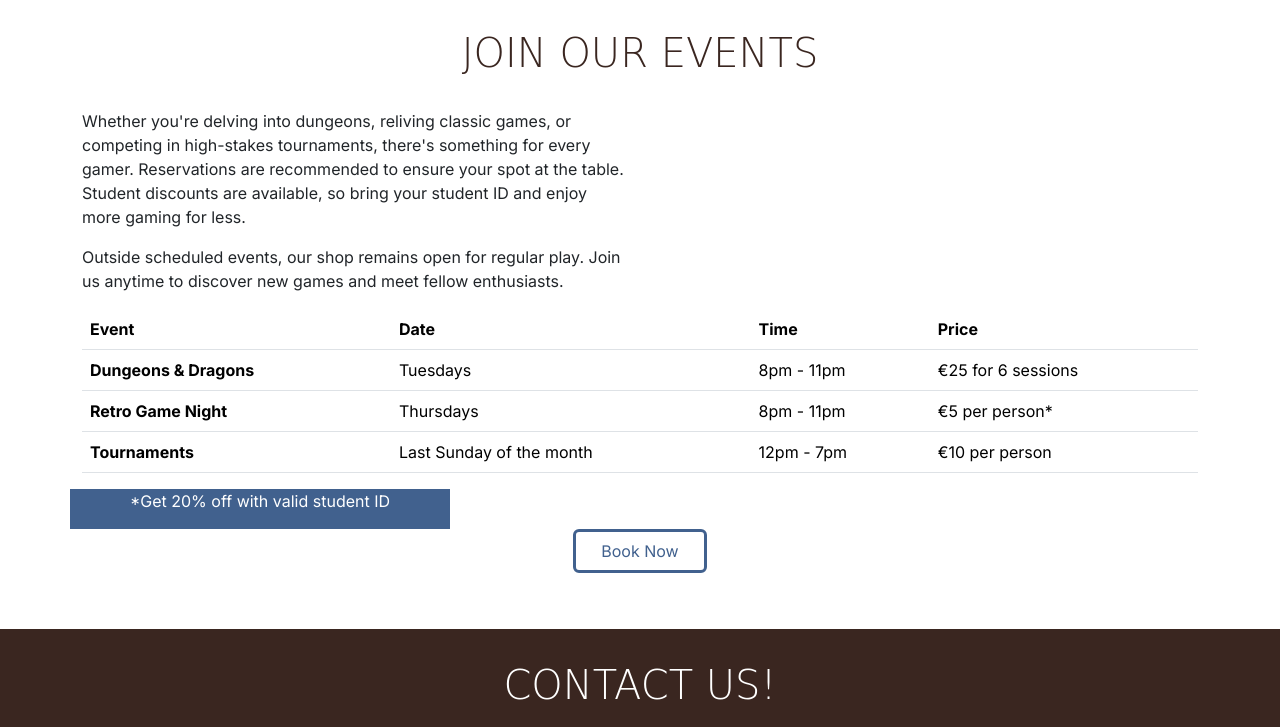
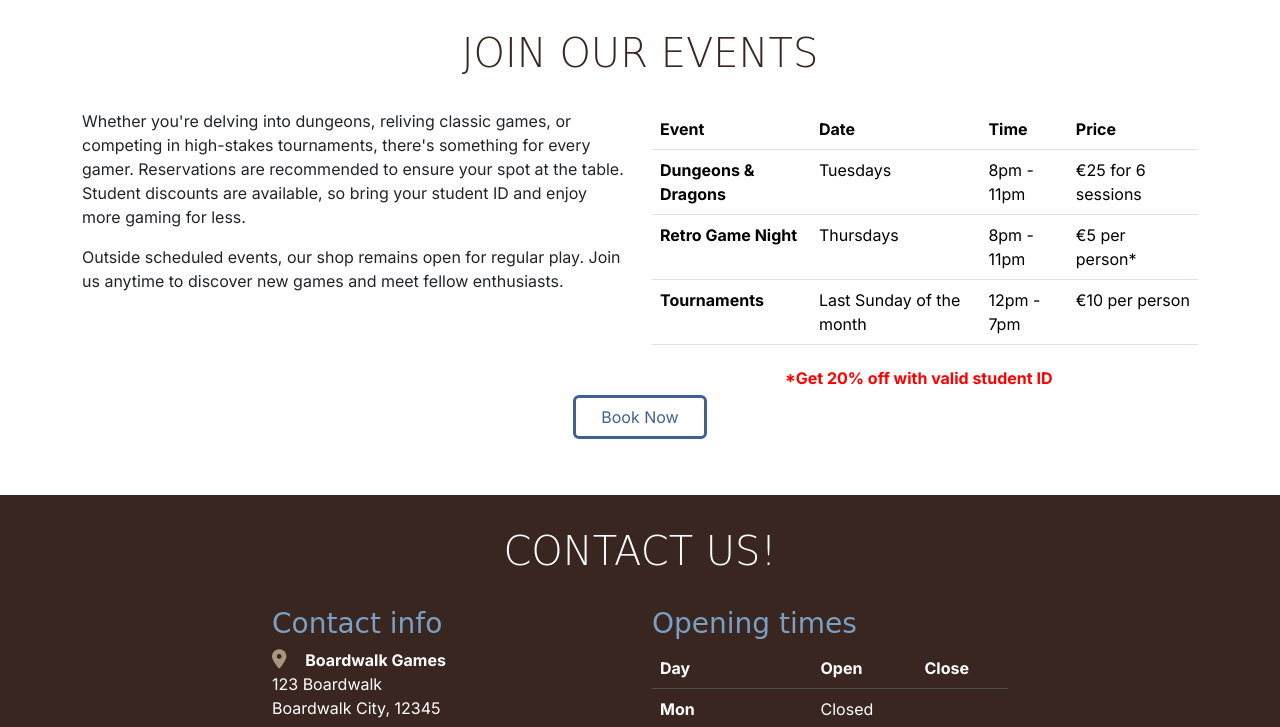
Before and after one commit to j-mlo/boardwalk-games, a plain HTML site: page index.html in a window 1280 px wide. Shown: the part 1131-1858 px from the top of the page. Drawn offline with nearby package versions, Linux system fonts and the light colour scheme; a web font is replaced by a local one.

Commit message:
Style events section

```diff
--- a/assets/css/style.css
+++ b/assets/css/style.css
@@ -95,9 +95,23 @@ h2 {
 
 /* Events section */
 
-#student-discount {
-    background-color: var(--highlight-colour);
-    color: white;
+#events .table {
+    /* events table font size small enough that
+      the table doesn't overflow on xs screens.
+      Size set back to 1rem in a media query
+      for sm screens and up */
+    font-size: 0.7rem;
+}
+
+.student-discount {
+    background-color: var(--highlight-color);
+    font-weight: bold;
+    color: red;
+    display: block;
+    max-width: 300px;
+    margin: auto;
+    padding: 5px 10px;
+    font-size: 0.8rem;
 }
 
 /* Game Library cards */
@@ -157,6 +171,17 @@ h2 {
 
 /* Media queries */
 
+/* Small screens and up */
+@media screen and (min-width: 576px) {
+    /* increase font size in events table when screen size is large enough */
+    #events .table {
+        font-size: 1rem;
+    }
+    .student-discount {
+        font-size: 1rem;
+    }
+}
+
 /* Medium devices (tablets, 768px and up) */
 @media screen and (min-width:768px) {
     /* Make all services cards the same height for consistency */
--- a/index.html
+++ b/index.html
@@ -43,7 +43,7 @@
                         <a class="nav-link" href="#services">Services</a>
                     </li>
                     <li class="nav-item">
-                        <a class="nav-link" href="#">Events</a>
+                        <a class="nav-link" href="#events">Events</a>
                     </li>
                     <li class="nav-item"></li>
                     <a class="nav-link" href="game-library.html">Games</a>
@@ -197,8 +197,8 @@
         <!-- Events section -->
         <section id="events" class="container section">
             <div class="row">
-                <div class="col-12 text-center">
-                    <h2 class="display-6">Join Our Events</h2>
+                <div class="col-12">
+                    <h2 class="display-6 text-center">Join Our Events</h2>
                 </div>
                 <div class="col-12 col-lg-6">
                     <p>Whether you're delving into dungeons, reliving classic games, or competing in high-stakes
@@ -210,8 +210,8 @@
                         games and meet fellow enthusiasts.
                     </p>
                 </div>
-                <div>
-                    <table class="table">
+                <div class="col-12 col-lg-6">
+                    <table class="table table-hover">
                         <thead>
                           <tr>
                             <th scope="col">Event</th>
@@ -241,12 +241,10 @@
                           </tr>
                         </tbody>
                       </table>
-                </div>
-                <div id="student-discount" class="col-sm-12 col-md-4 text-center">
-                    <p>*Get 20% off with valid student ID</p>
+                      <p class="student-discount">*Get 20% off with valid student ID</p>
                 </div>
             </div>
-            <div class="text-center">
+            <div class="col-12 text-center">
                 <a href="booking.html" class="btn custom-button-outline mb-4">Book Now</a>
             </div>
         </section>
```
Also changed, not shown: booking.html (+1 -1 lines), game-library.html (+1 -1 lines), success.html (+3 -0 lines).
